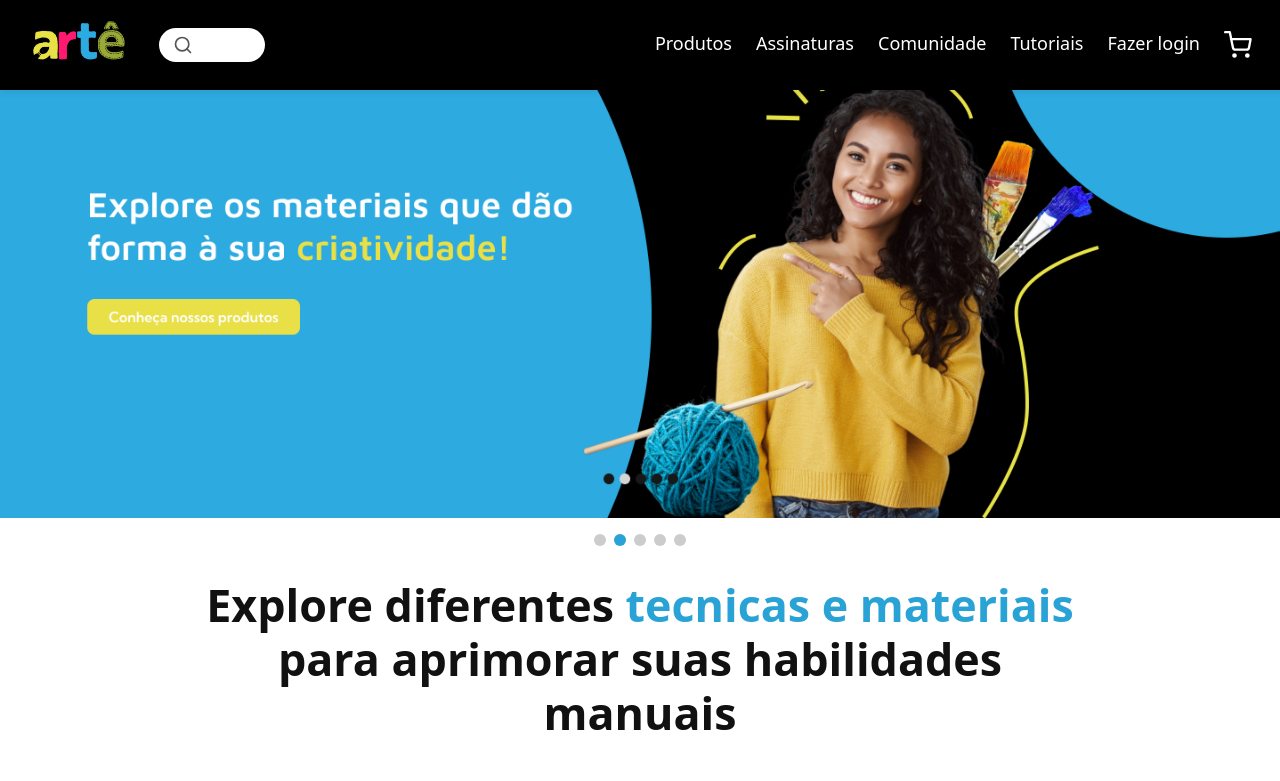
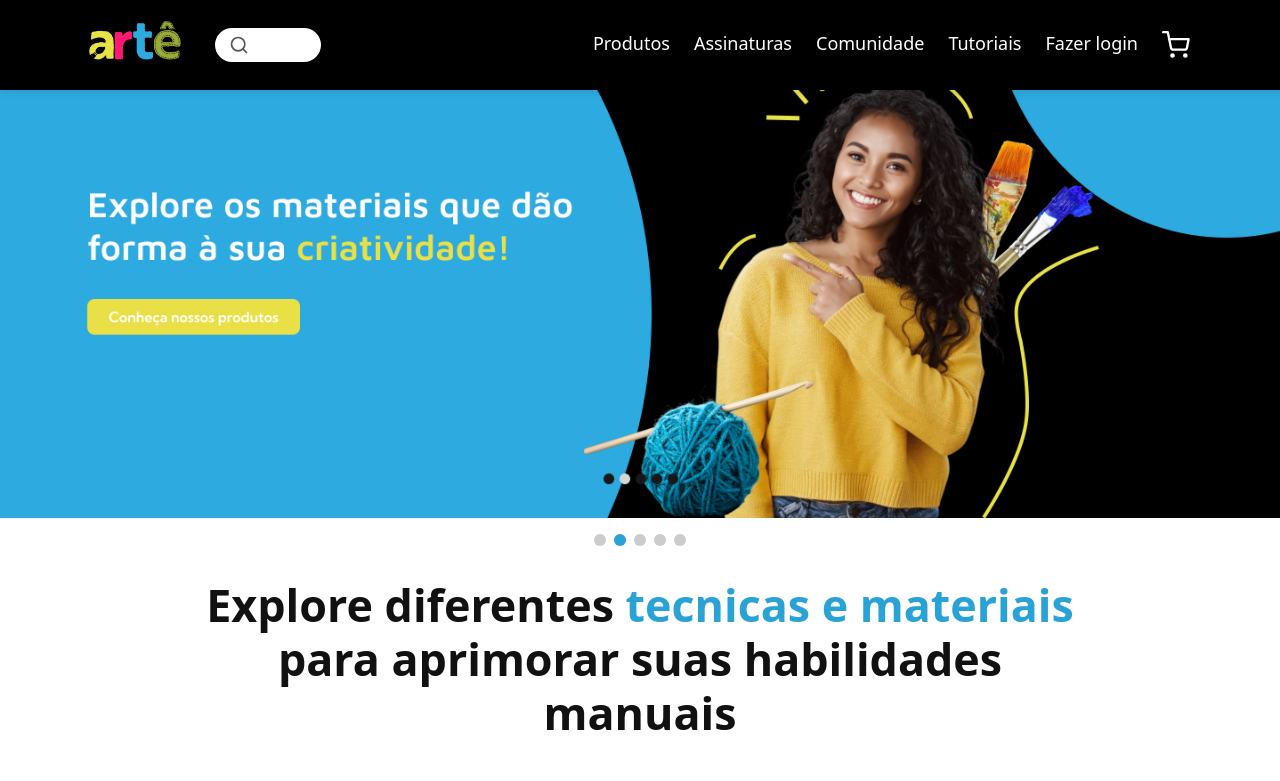
Before and after one commit to gugalaporte/ecommerceArte, a React (Vite) app in the folder arte-ecommerce/: page / in a window 1280 px wide. Shown: the top 781 px of the page. Built offline with nearby package versions, Linux system fonts and the light colour scheme.

Commit message:
header finalizado

```diff
--- a/arte-ecommerce/src/components/Header.css
+++ b/arte-ecommerce/src/components/Header.css
@@ -10,7 +10,7 @@
   align-items: center;
   justify-content: space-between;
   background: #000;
-  padding: 0 32px;
+  padding: 0 88px;
   height: 90px;
   box-shadow: 0 2px 8px rgba(0,0,0,0.08);
 }
@@ -19,6 +19,10 @@
   display: flex;
   align-items: center;
   flex: 1;
+}
+
+.header__logo {
+  margin-right: 0px;
 }
 
 .header__logo img {
@@ -144,7 +148,7 @@
 }
 
 .header__cart {
-  margin-left: 32px;
+  margin-left: 150px;
   cursor: pointer;
   display: flex;
   align-items: center;
```
